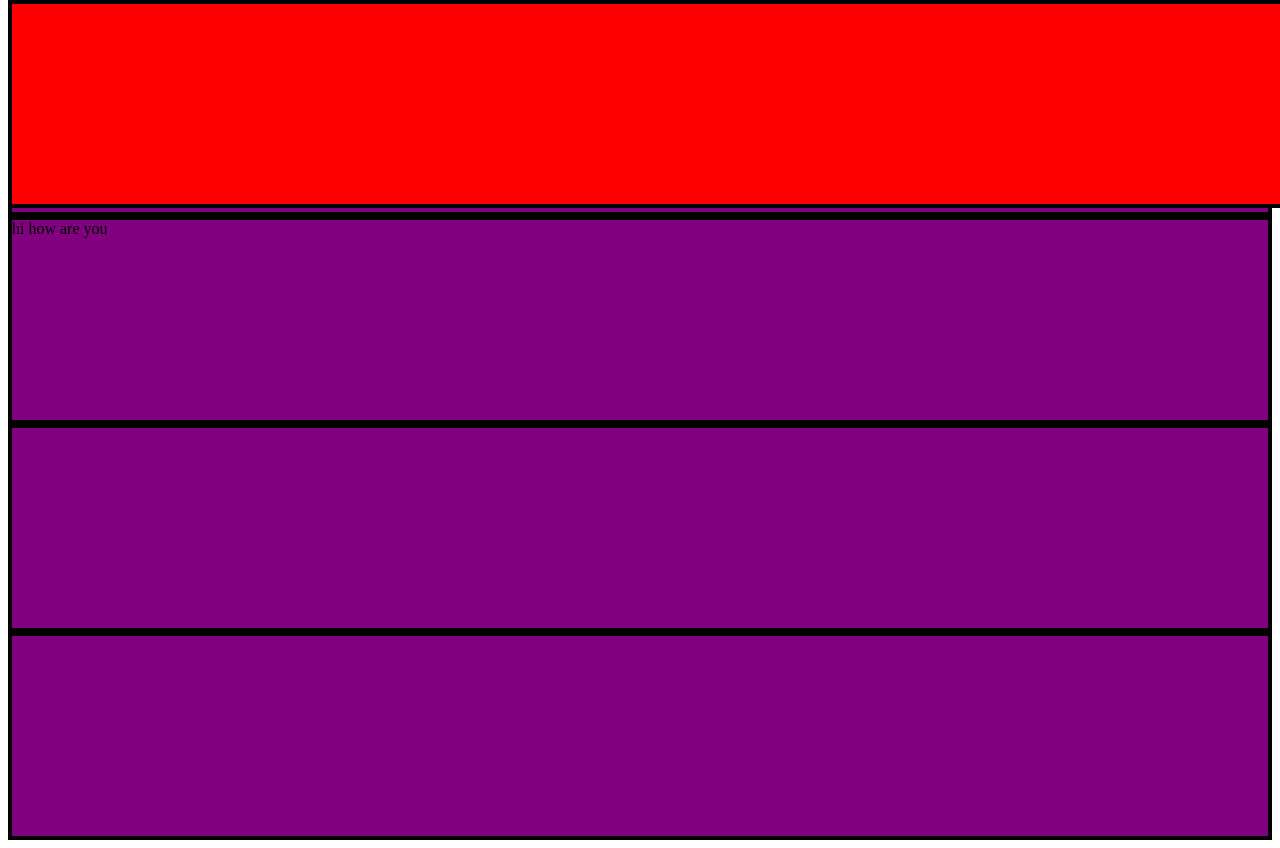
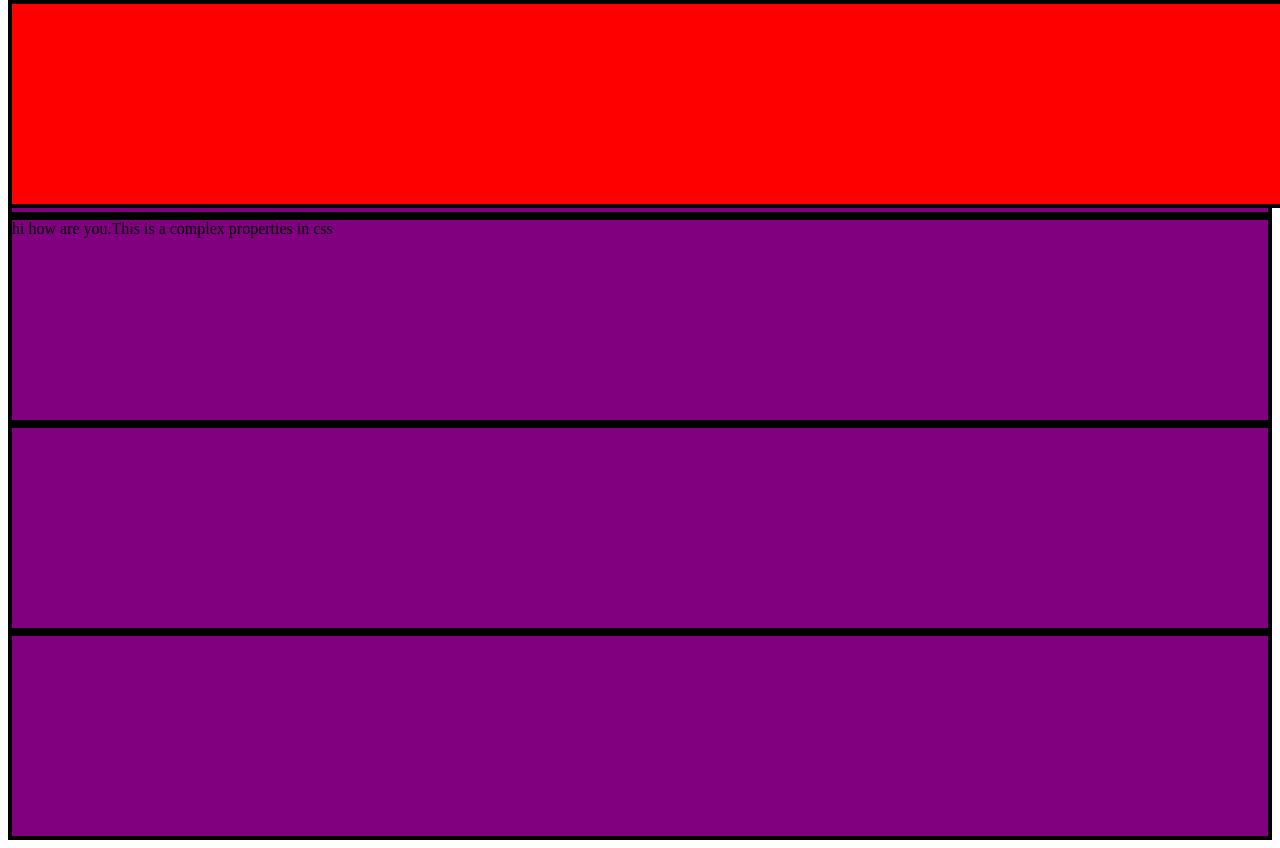
Before and after one commit to dinakc/complex-properties-positions, a plain HTML site: page index.html in a window 1280 px wide. Drawn offline with Linux system fonts and the light colour scheme.

Commit message:
Update index.html

```diff
--- a/index.html
+++ b/index.html
@@ -14,7 +14,7 @@
        <!--- <div class="bluechild">
         </div> -->
     </div>
-    <div>hi how are you</div>
+    <div>hi how are you.This is a complex properties in css</div>
     <div></div>
     <div></div>
 </body>
```
